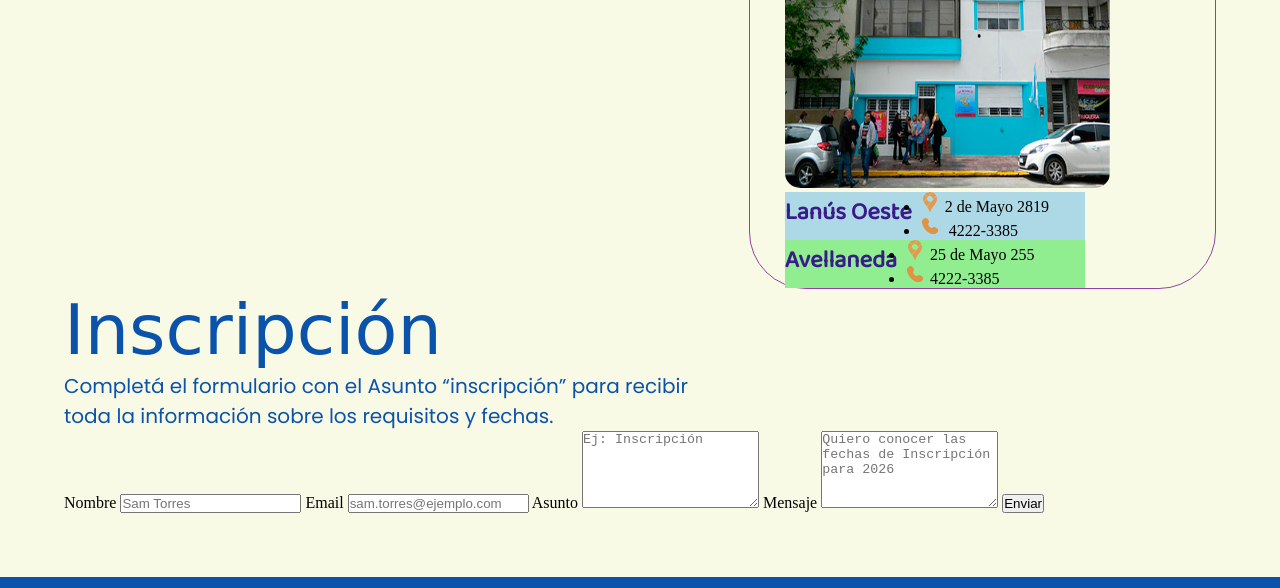
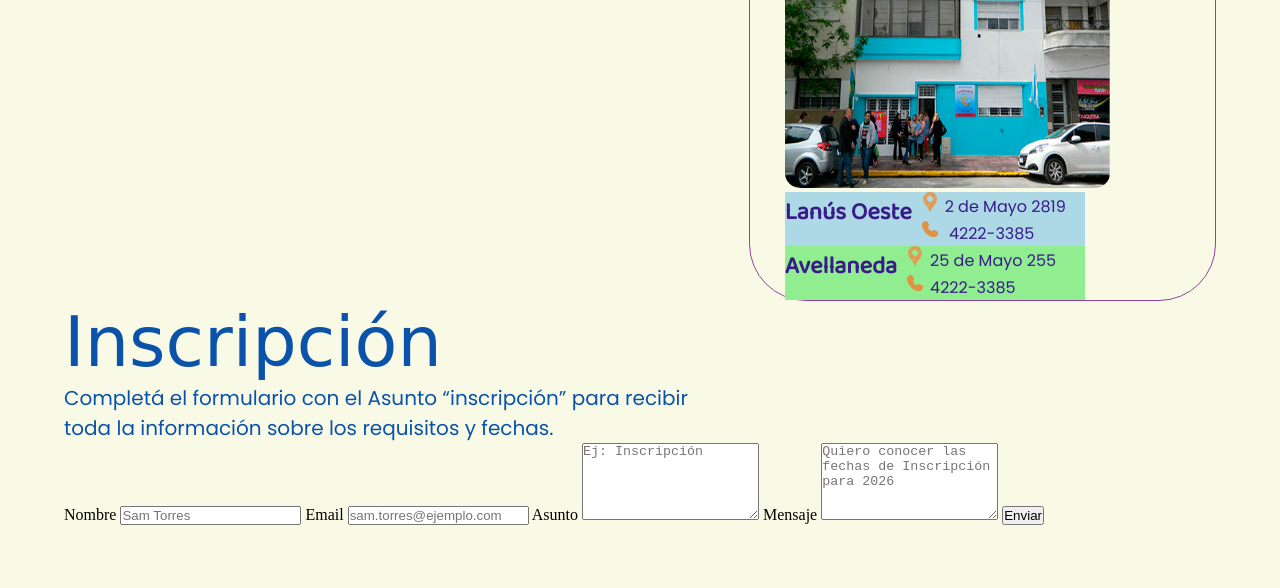
Before and after one commit to Compu3Unla/luz-de-luna-jardin-2025-1, a plain HTML site: page contacto.html in a window 1280 px wide. Shown: the part 856-1444 px from the top of the page. Drawn offline with Linux system fonts and the light colour scheme; a web font is replaced by a local one.

Commit message:
cambio-minimo-lista-contacto

```diff
--- a/estilos.css
+++ b/estilos.css
@@ -57,6 +57,13 @@ p {
 
 img {
   border-radius: 15px;
+}
+
+/*contacto*/
+.lista-sedes {
+  list-style: none;
+  font-family: 'Poppins', sans-serif;
+  color: #391C8A;
 }
 
 
```
